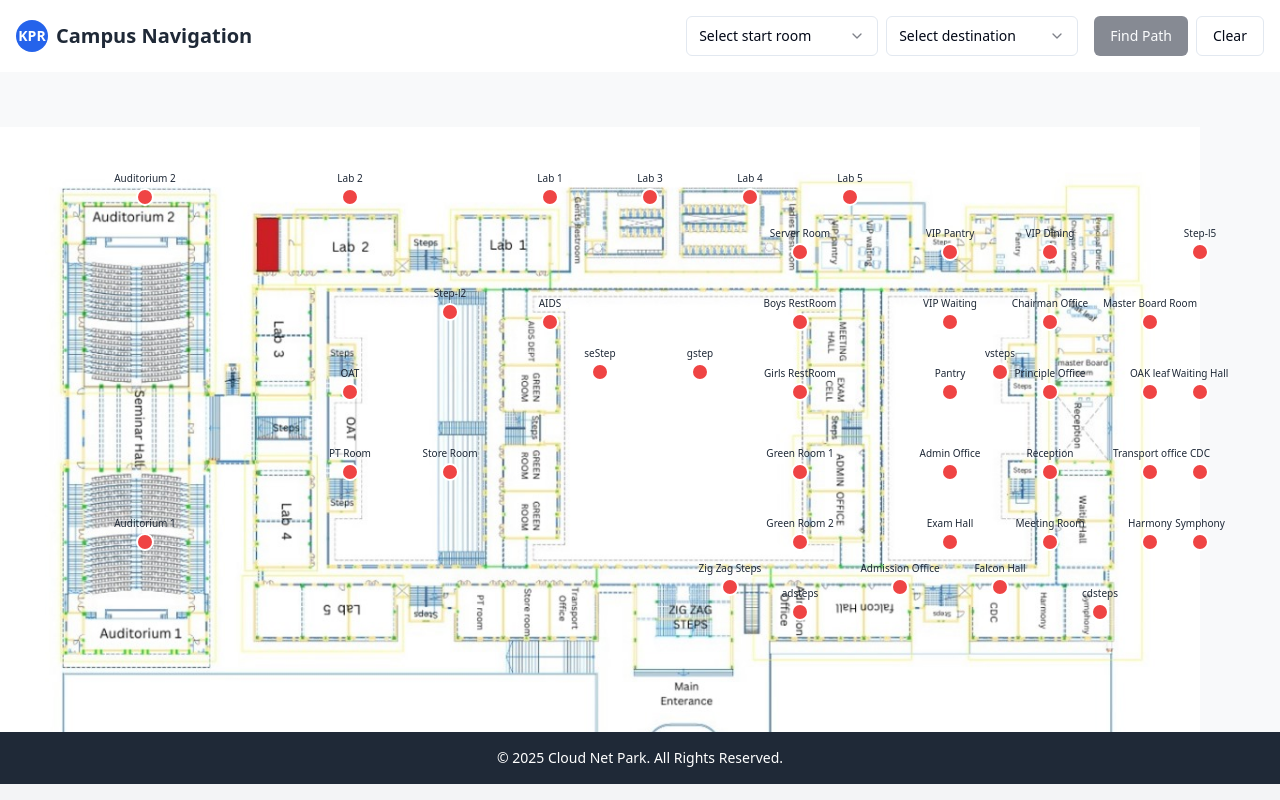
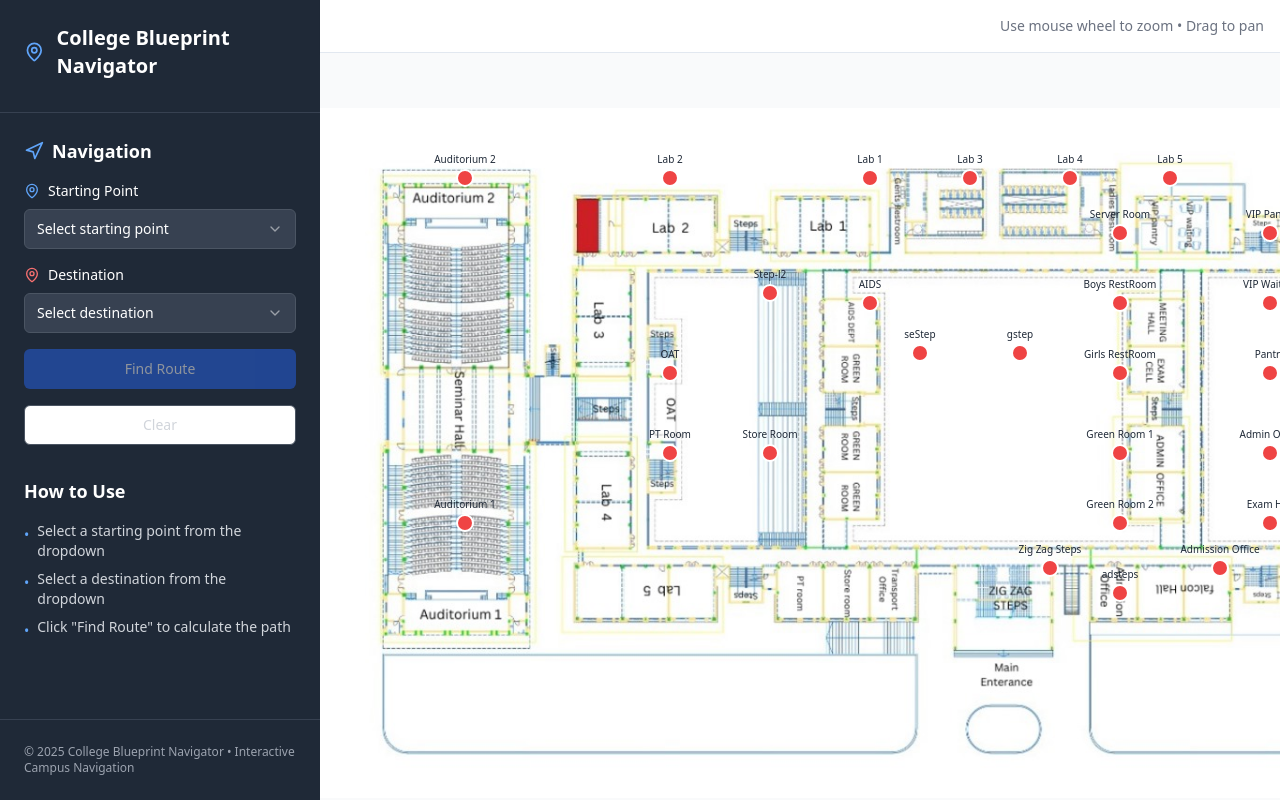
Before and after one commit to Dom-T4568/campus-path-navigator, a React (Vite) app: page / in a window 1280 px wide. Built offline with nearby package versions, Linux system fonts and the light colour scheme.

Commit message:
Enhance path visualization and UI
-   Adjusted path visualization to use larger, darker minus symbols.
-   Refined UI to match the provided image.

```diff
--- a/src/components/CampusMap.tsx
+++ b/src/components/CampusMap.tsx
@@ -5,6 +5,7 @@ import { Button } from "@/components/ui/button";
 import { PathfindingEngine } from '../utils/pathfinding';
 import { ROOMS, WAYPOINTS, GRAPH } from '../data/mapData';
 import LoadingPage from './LoadingPage';
+import { MapPin, Navigation } from 'lucide-react';
 
 const CampusMap = () => {
   const [isLoading, setIsLoading] = useState(true);
@@ -88,7 +89,7 @@ const CampusMap = () => {
       const angle = Math.atan2(dy, dx);
 
       // Number of minus symbols to place along the line
-      const symbolCount = Math.floor(distance / 15); // One minus every 15 pixels
+      const symbolCount = Math.floor(distance / 20); // Slightly more spacing
 
       for (let j = 0; j <= symbolCount; j++) {
         const ratio = j / symbolCount;
@@ -99,13 +100,14 @@ const CampusMap = () => {
           <text
             key={`minus-${i}-${j}`}
             x={x}
-            y={y + 2}
+            y={y + 3}
             textAnchor="middle"
-            className="text-blue-600 font-bold animate-pulse"
+            className="fill-blue-500 font-bold animate-pulse"
             style={{
-              fontSize: '16px',
+              fontSize: '24px', // Increased size
               transform: `rotate(${angle}rad)`,
-              transformOrigin: `${x}px ${y}px`
+              transformOrigin: `${x}px ${y}px`,
+              filter: 'drop-shadow(1px 1px 2px rgba(0,0,0,0.3))'
             }}
           >
             −
@@ -122,23 +124,34 @@ const CampusMap = () => {
   }
 
   return (
-    <div className="min-h-screen bg-gray-100">
-      {/* Navigation Controls */}
-      <div className="bg-white shadow-md p-4">
-        <div className="max-w-7xl mx-auto">
-          <div className="flex flex-col md:flex-row gap-4 items-center justify-between">
-            <div className="flex items-center gap-2">
-              <div className="w-8 h-8 bg-blue-600 rounded-full flex items-center justify-center">
-                <span className="text-white font-bold text-sm">KPR</span>
+    <div className="min-h-screen bg-gray-100 flex">
+      {/* Dark Sidebar */}
+      <div className="w-80 bg-gray-800 text-white flex flex-col">
+        {/* Header */}
+        <div className="p-6 border-b border-gray-700">
+          <div className="flex items-center gap-3 mb-2">
+            <MapPin className="w-6 h-6 text-blue-400" />
+            <h1 className="text-xl font-bold">College Blueprint Navigator</h1>
           </div>
-              <h1 className="text-xl font-bold text-gray-800">Campus Navigation</h1>
         </div>
 
-            <div className="flex flex-col sm:flex-row gap-4 items-center">
-              <div className="flex gap-2">
+        {/* Navigation Section */}
+        <div className="p-6 flex-1">
+          <div className="mb-6">
+            <div className="flex items-center gap-2 mb-4">
+              <Navigation className="w-5 h-5 text-blue-400" />
+              <h2 className="text-lg font-semibold">Navigation</h2>
+            </div>
+
+            <div className="space-y-4">
+              <div>
+                <div className="flex items-center gap-2 mb-2">
+                  <MapPin className="w-4 h-4 text-blue-400" />
+                  <label className="text-sm font-medium">Starting Point</label>
+                </div>
                 <Select value={startRoom} onValueChange={setStartRoom}>
-                  <SelectTrigger className="w-48">
-                    <SelectValue placeholder="Select start room" />
+                  <SelectTrigger className="bg-gray-700 border-gray-600 text-white">
+                    <SelectValue placeholder="Select starting point" />
                   </SelectTrigger>
                   <SelectContent>
                     {ROOMS.map((room) => (
@@ -148,9 +161,15 @@ const CampusMap = () => {
                     ))}
                   </SelectContent>
                 </Select>
+              </div>
 
+              <div>
+                <div className="flex items-center gap-2 mb-2">
+                  <MapPin className="w-4 h-4 text-red-400" />
+                  <label className="text-sm font-medium">Destination</label>
+                </div>
                 <Select value={endRoom} onValueChange={setEndRoom}>
-                  <SelectTrigger className="w-48">
+                  <SelectTrigger className="bg-gray-700 border-gray-600 text-white">
                     <SelectValue placeholder="Select destination" />
                   </SelectTrigger>
                   <SelectContent>
@@ -163,25 +182,80 @@ const CampusMap = () => {
                 </Select>
               </div>
 
-              <div className="flex gap-2">
-                <Button onClick={handleFindPath} disabled={!startRoom || !endRoom}>
-                  Find Path
+              <Button
+                onClick={handleFindPath}
+                disabled={!startRoom || !endRoom}
+                className="w-full bg-blue-600 hover:bg-blue-700 text-white font-medium py-3"
+              >
+                Find Route
               </Button>
-                <Button variant="outline" onClick={clearPath}>
+
+              <Button
+                variant="outline"
+                onClick={clearPath}
+                className="w-full border-gray-600 text-gray-300 hover:bg-gray-700 hover:text-white"
+              >
                 Clear
               </Button>
             </div>
           </div>
+
+          {/* How to Use Section */}
+          <div className="mt-8">
+            <h3 className="text-lg font-semibold mb-4">How to Use</h3>
+            <ul className="space-y-2 text-sm text-gray-300">
+              <li className="flex items-start gap-2">
+                <span className="text-blue-400 mt-1">•</span>
+                <span>Select a starting point from the dropdown</span>
+              </li>
+              <li className="flex items-start gap-2">
+                <span className="text-blue-400 mt-1">•</span>
+                <span>Select a destination from the dropdown</span>
+              </li>
+              <li className="flex items-start gap-2">
+                <span className="text-blue-400 mt-1">•</span>
+                <span>Click "Find Route" to calculate the path</span>
+              </li>
+            </ul>
+          </div>
+        </div>
+
+        {/* Footer */}
+        <div className="p-6 border-t border-gray-700">
+          <p className="text-xs text-gray-400">© 2025 College Blueprint Navigator • Interactive Campus Navigation</p>
+        </div>
+      </div>
+
+      {/* Main Map Area */}
+      <div className="flex-1 flex flex-col">
+        {/* Top Status Bar */}
+        <div className="bg-white shadow-sm p-4 border-b">
+          <div className="flex items-center justify-between">
+            <div className="flex items-center gap-4">
+              {startRoom && (
+                <div className="flex items-center gap-2">
+                  <div className="w-3 h-3 bg-blue-500 rounded-full"></div>
+                  <span className="text-sm font-medium">Start: {startRoom}</span>
+                </div>
+              )}
+              {endRoom && (
+                <div className="flex items-center gap-2">
+                  <div className="w-3 h-3 bg-red-500 rounded-full"></div>
+                  <span className="text-sm font-medium">Destination: {endRoom}</span>
+                </div>
+              )}
+            </div>
+            <div className="text-sm text-gray-500">
+              Use mouse wheel to zoom • Drag to pan
             </div>
           </div>
         </div>
 
         {/* Map Container */}
-      <div className="relative h-[calc(100vh-140px)]">
+        <div className="flex-1 relative bg-gray-50">
           <svg
             ref={svgRef}
             className="w-full h-full cursor-move"
-          style={{ backgroundColor: '#f8f9fa' }}
             onMouseDown={handleMouseDown}
             onMouseMove={handleMouseMove}
             onMouseUp={handleMouseUp}
@@ -222,11 +296,7 @@ const CampusMap = () => {
             </g>
           </svg>
         </div>
-
-      {/* Footer */}
-      <footer className="bg-gray-800 text-white text-center py-4">
-        <p className="text-sm">© 2025 Cloud Net Park. All Rights Reserved.</p>
-      </footer>
+      </div>
     </div>
   );
 };
```
Lines whose indentation alone changed are shown as unchanged.
